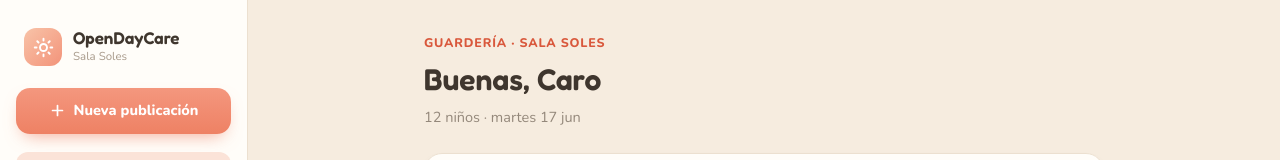
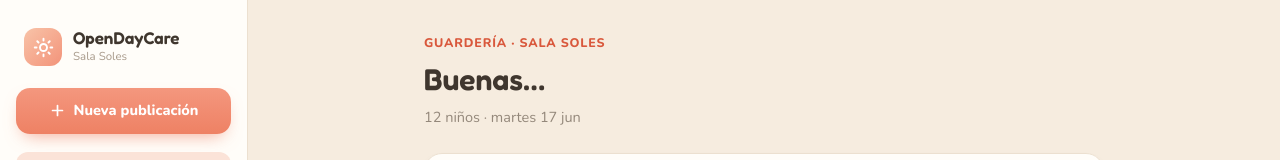
Before and after one commit to ricardo-garcia-marques/open-daycare, a Next.js app: page / in a window 1280 px wide. Shown: the top 160 px of the page. Built offline with nearby package versions, Linux system fonts and the light colour scheme; no server answers.

Commit message:
Show real user first name in feed greeting

```diff
--- /dev/null
+++ b/app/(components)/feed-greeting.tsx
@@ -0,0 +1,15 @@
+"use client";
+
+import { useCurrentUser } from "@/lib/user-store";
+
+export function FeedGreeting() {
+  const user = useCurrentUser();
+  const firstName =
+    user.status === "ready" ? user.fullName.split(" ")[0] : null;
+
+  return (
+    <h1 className="font-display font-semibold text-[30px] m-0 text-heading">
+      {firstName ? `Buenas, ${firstName}` : "Buenas…"}
+    </h1>
+  );
+}
--- a/app/page.tsx
+++ b/app/page.tsx
@@ -1,6 +1,7 @@
 import { Sidebar } from "./(components)/sidebar";
 import { ComposerCard } from "./(components)/composer-card";
 import { FeedPosts } from "./(components)/feed-posts";
+import { FeedGreeting } from "./(components)/feed-greeting";
 
 export default function HomePage() {
   return (
@@ -13,9 +14,7 @@ export default function HomePage() {
             <div className="text-[12.5px] font-extrabold tracking-[0.8px] text-primary mb-1">
               GUARDERÍA · SALA SOLES
             </div>
-            <h1 className="font-display font-semibold text-[30px] m-0 text-heading">
-              Buenas, Caro
-            </h1>
+            <FeedGreeting />
             <p className="mt-[5px] mb-0 text-muted text-[14.5px]">
               12 niños · martes 17 jun
             </p>
```
